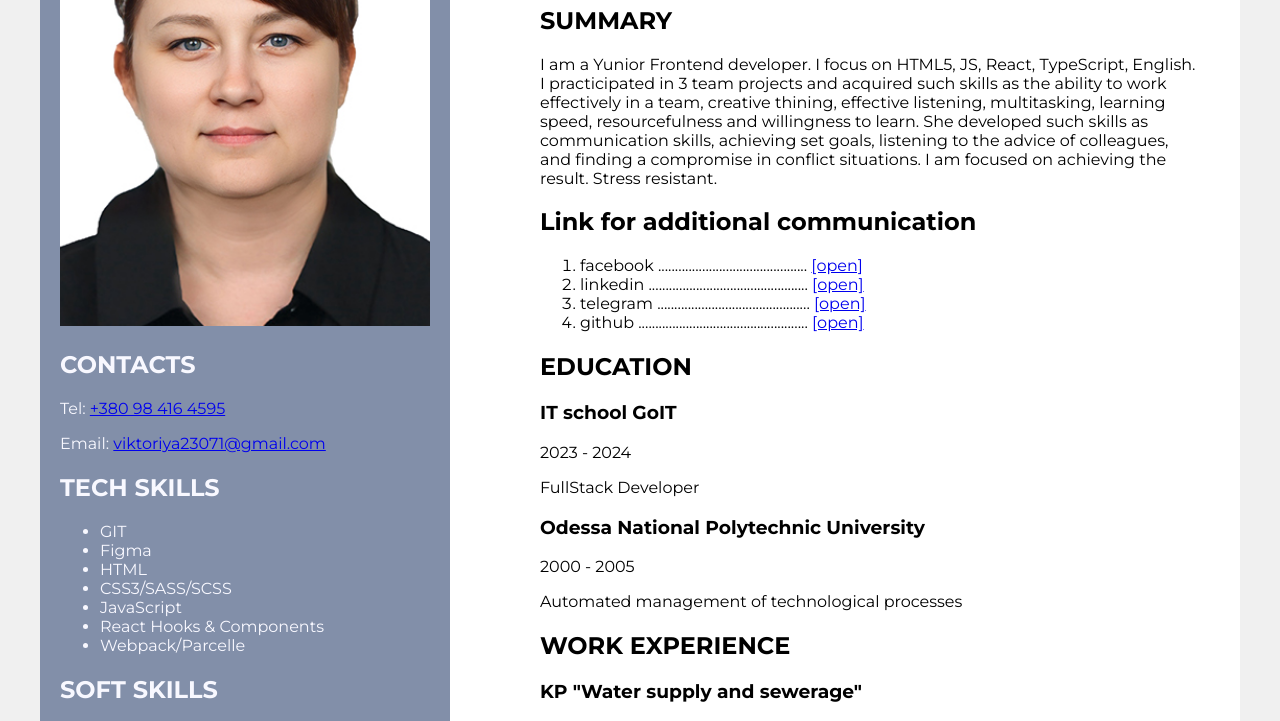
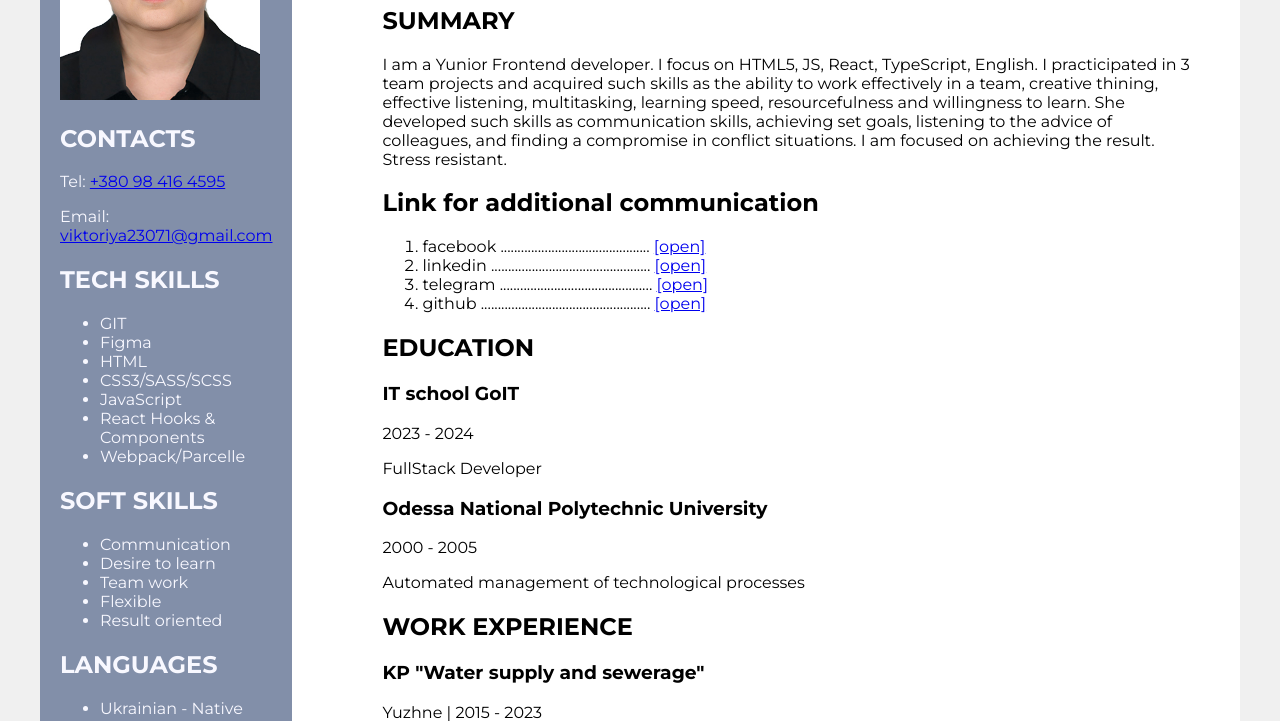
Before and after one commit to Viktoriya-ri/new-resume, a plain HTML site: page Resume/index.html in a window 1280 px wide. Shown: the part 195-916 px from the top of the page. Drawn offline with Linux system fonts and the light colour scheme.

Commit message:
Update index.html

```diff
--- a/Resume/index.html
+++ b/Resume/index.html
@@ -76,7 +76,7 @@
           </div>
         <!--Additional information-->
           <aside class="aside-bar">
-            <img src="img/Moe_Foto.jpg" alt="my photo" width="370">
+            <img src="img/Moe_Foto.jpg" alt="my photo" width="200">
             <div class="contact">
               <h2>CONTACTS</h2>
               <p>Tel: <a href="tel:+380984164595">+380 98 416 4595</a></p>
```
